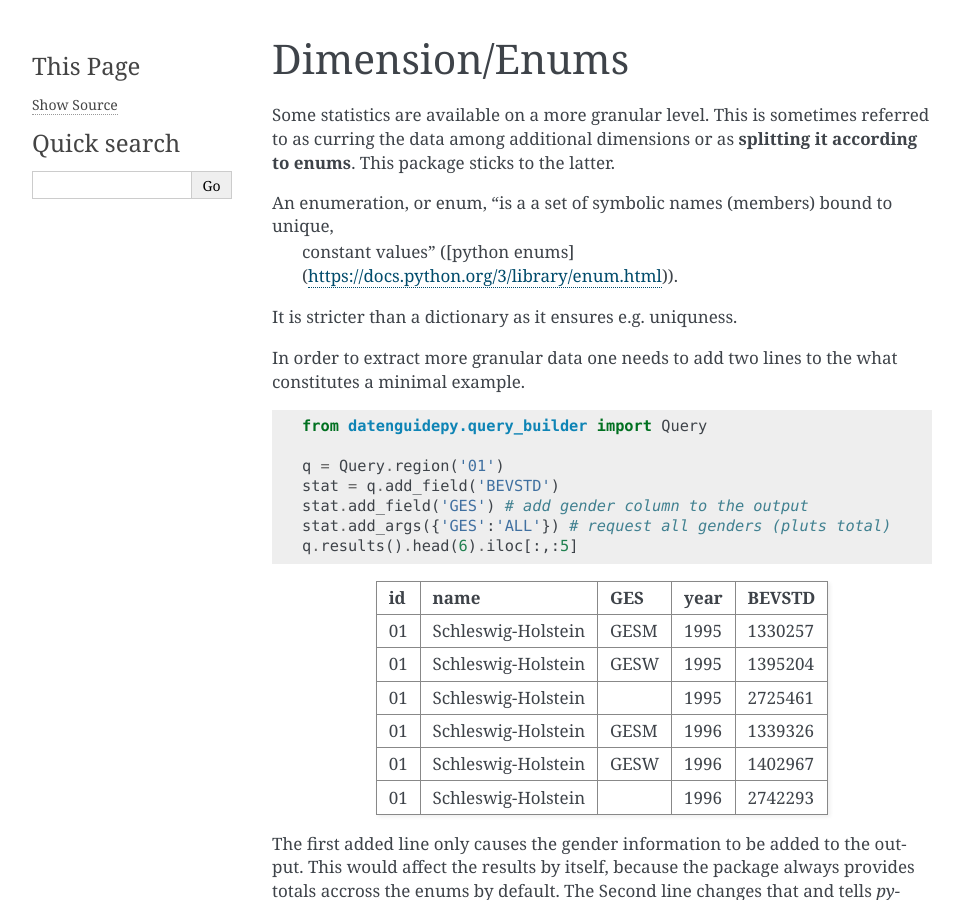
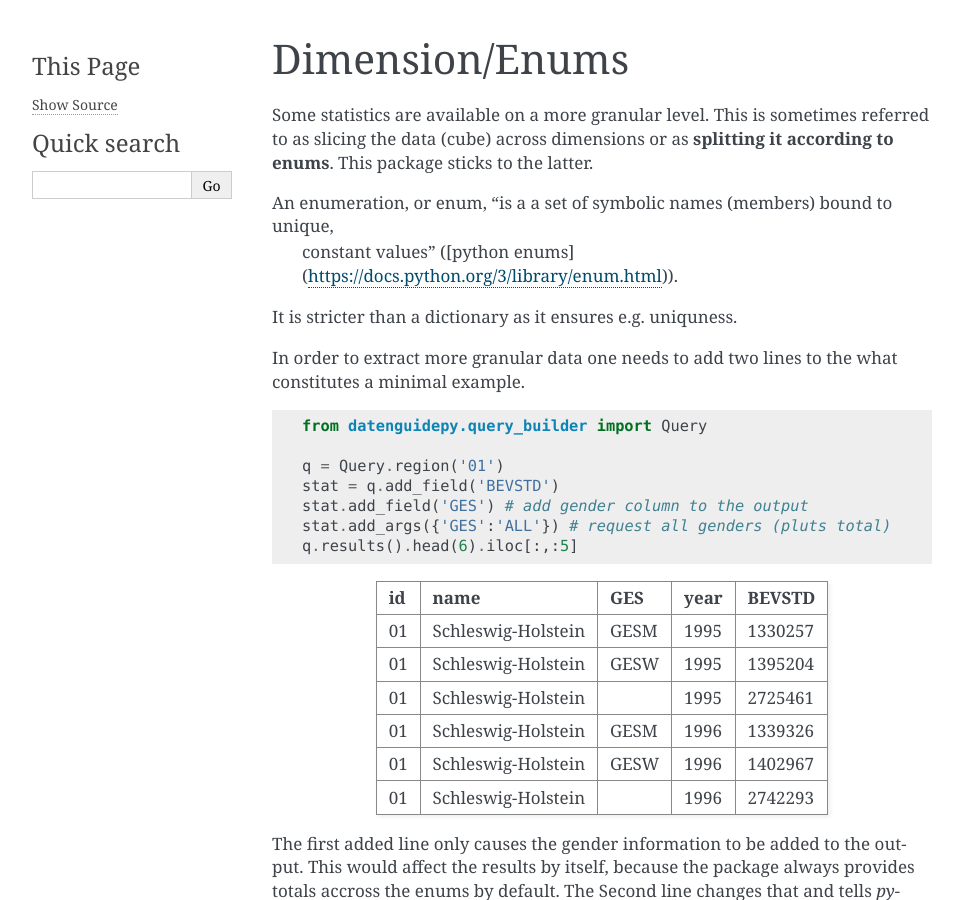
Before and after one commit to CorrelAid/datenguide-python, a Sphinx documentation site: the page built from docs/enums.rst, in a window 1280 px wide and 900 px high. Shown: the whole window, without its empty margins (148-1111 px from the left). Built offline with Sphinx 7.4.7, drawn with Linux system fonts in a browser that asks for light colours; the version number could not be read and is left out.

Commit message:
Update docs/enums.rst
replaced curring formulation

```diff
--- a/docs/enums.rst
+++ b/docs/enums.rst
@@ -3,7 +3,7 @@ Dimension/Enums
 ===========
 
 Some statistics are available on a more granular level. This is sometimes
-referred to as curring the data among additional dimensions or as **splitting
+referred to as slicing the data (cube) across dimensions or as **splitting
 it according to enums**. This package sticks to the latter.
 
 An enumeration, or enum, "is a a set of symbolic names (members) bound to unique,
```
